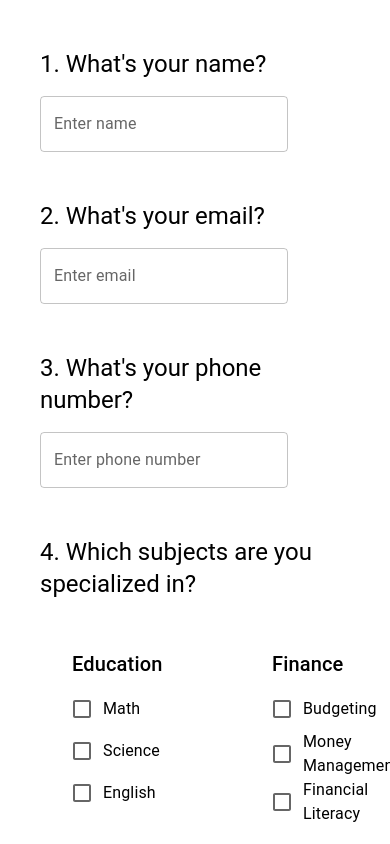
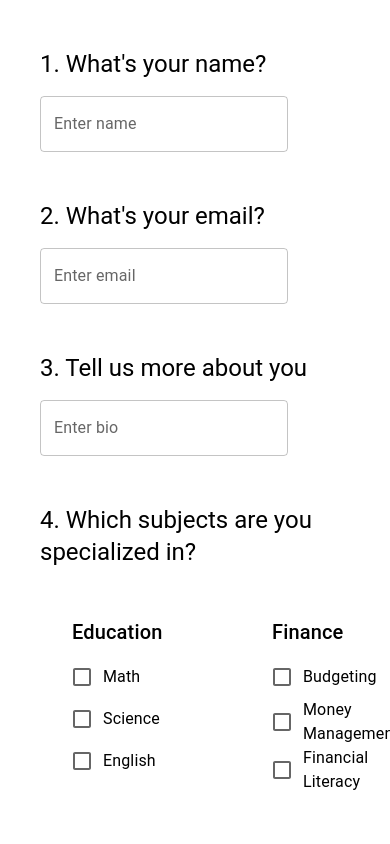
Before and after one commit to jadenet/ShellHacks2022, a Next.js app: page /mentor in a window 390 px wide. Shown: the top 844 px of the page. Built offline with nearby package versions, Linux system fonts and the light colour scheme.

Commit message:
Replace phone number to bio

```diff
--- a/pages/mentor.js
+++ b/pages/mentor.js
@@ -31,8 +31,8 @@ export default function Student() {
             </Container>
 
             <Container maxWidth="lg">
-                <Typography variant="h5" color="initial" mt="3rem" mb="1rem">3. What's your phone number?</Typography>
-                <TextField id="phone number" label="Enter phone number" sx={{ backgroundColor: "white", boxShadow: "0 4px 8px 0 rbga(0, 0, 0, .2)" }} />
+                <Typography variant="h5" color="initial" mt="3rem" mb="1rem">3. Tell us more about you</Typography>
+                <TextField id="bio" label="Enter bio" sx={{ backgroundColor: "white", boxShadow: "0 4px 8px 0 rbga(0, 0, 0, .2)" }} />
             </Container>
 
             <Container maxWidth="lg">
```
